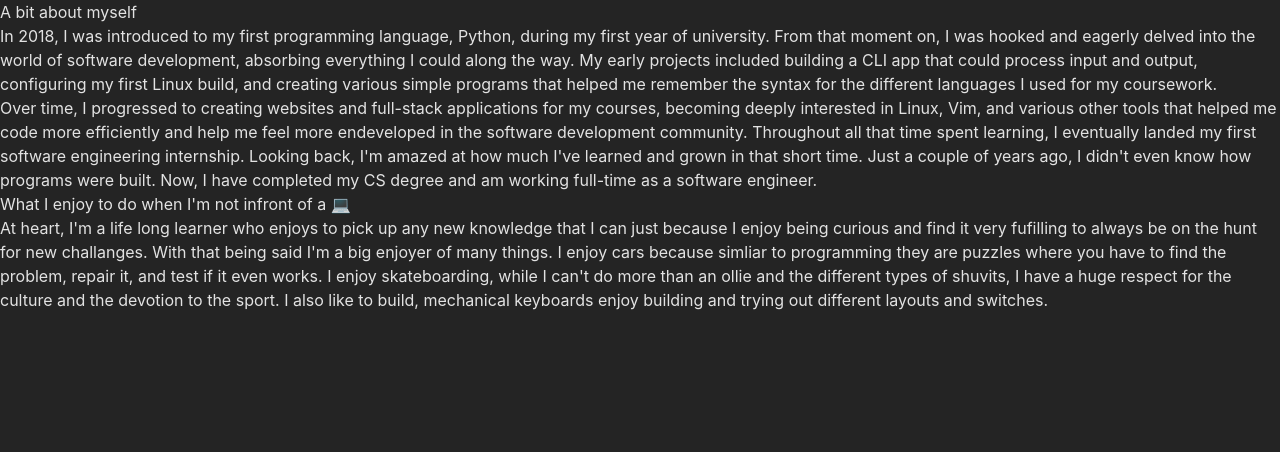
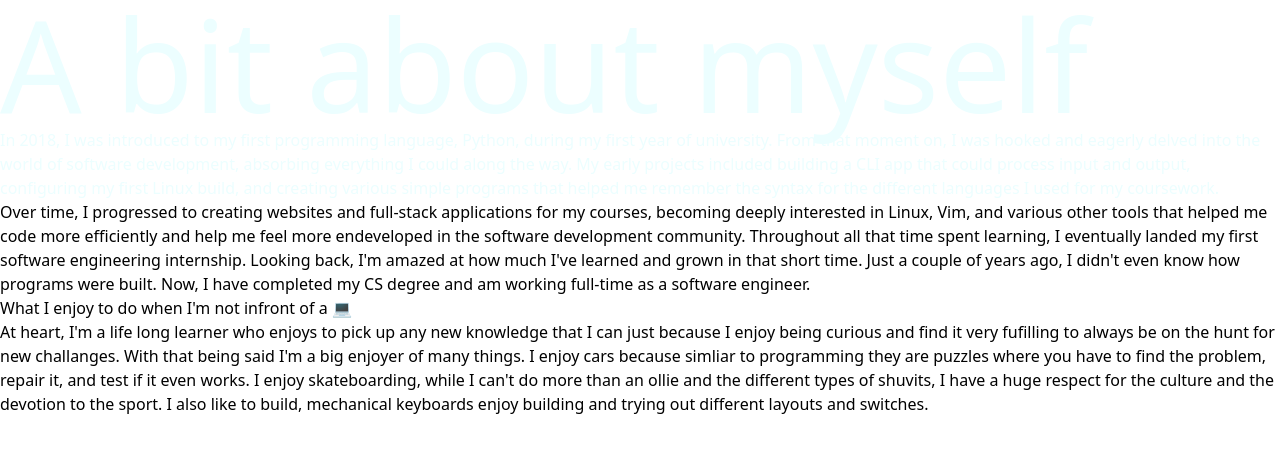
Before and after one commit to TechGlue/PersonalSite, a React (Vite) app in the folder Website/: page /about in a window 1280 px wide. Shown: the top 452 px of the page. Built offline with nearby package versions, Linux system fonts and the light colour scheme.

Commit message:
styling cont.

```diff
--- a/Website/src/error-page.jsx
+++ b/Website/src/error-page.jsx
@@ -5,12 +5,17 @@ export default function ErrorPage() {
   console.error(error);
 
   return (
-    <div id="error-page">
-      <h1>Oops!</h1>
-      <p>Sorry, an unexpected error has occurred. Please contact Luis, if you need help or links are broken.</p>
-      <p>
-        <i>{error.statusText || error.message}</i>
-      </p>
+    <div className="flex h-screen" id="error-page">
+      <div className="m-auto">
+        <p className="text-7xl mb-5 ">Oops!</p>
+        <p className="text-lg">
+          <i>{error.statusText || error.message}</i>
+        </p>
+        <p className="text-md">
+          Sorry, unexpected error has occurred. Please contact Luis, if you need
+          help or links are broken. Thank you!
+        </p>
+      </div>
     </div>
   );
 }
--- a/Website/src/index.css
+++ b/Website/src/index.css
@@ -2,71 +2,84 @@
 @tailwind components;
 @tailwind utilities;
 
-:root {
-  font-family: Inter, Avenir, Helvetica, Arial, sans-serif;
-  font-size: 16px;
-  line-height: 24px;
-  font-weight: 400;
-
-  color-scheme: light dark;
-  color: rgba(255, 255, 255, 0.87);
-  background-color: #242424;
-
-  font-synthesis: none;
-  text-rendering: optimizeLegibility;
-  -webkit-font-smoothing: antialiased;
-  -moz-osx-font-smoothing: grayscale;
-  -webkit-text-size-adjust: 100%; }
-
-a {
-  font-weight: 500;
-  color: #646cff;
-  text-decoration: inherit;
-}
-a:hover {
-  color: #535bf2;
+@layer base {
+  :root {
+    --color-text-base: #ffffff;
+    --color-text-muted: #c7d2fe
+    --color-text-inverted: #4f46e5;
+    --color-fille: #4338ca;
+    --color-button-accent: #6366f1;
+    --color-button-accent-hover: #4f46e5;
+    --color-button-muted: #6366f1;
+  }
 }
 
-body {
-  //margin: 0;
-  //display: flex;
-  //place-items: center;
-  min-width: 320px;
-  min-height: 100vh;
-}
-
-h1 {
-  font-size: 3.2em;
-  line-height: 1.1;
-}
-
-button {
-  border-radius: 8px;
-  border: 1px solid transparent;
-  padding: 0.6em 1.2em;
-  font-size: 1em;
-  font-weight: 500;
-  font-family: inherit;
-  background-color: #1a1a1a;
-  cursor: pointer;
-  transition: border-color 0.25s;
-}
-button:hover {
-  border-color: #646cff;
-}
-button:focus, button:focus-visible {
-  outline: 4px auto -webkit-focus-ring-color;
-}
-
-@media () {
-  :root {
-    color: #213547;
-    background-color: #ffffff;
-  }
-  a:hover {
-    color: #747bff;
-  }
-  button {
-    background-color: #f9f9f9;
-  }
-}
+/* :root {
+//  font-family: Inter, Avenir, Helvetica, Arial, sans-serif;
+//  font-size: 16px;
+//  line-height: 24px;
+//  font-weight: 400;
+//
+//  color-scheme: light dark;
+//  color: rgba(255, 255, 255, 0.87);
+//  background-color: #242424;
+//
+//  font-synthesis: none;
+//  text-rendering: optimizeLegibility;
+//  -webkit-font-smoothing: antialiased;
+//  -moz-osx-font-smoothing: grayscale;
+//  -webkit-text-size-adjust: 100%; }
+//
+//a {
+//  font-weight: 500;
+//  color: #646cff;
+//  text-decoration: inherit;
+//}
+//a:hover {
+//  color: #535bf2;
+//}
+//
+//body {
+//  //margin: 0;
+//  //display: flex;
+//  //place-items: center;
+//  min-width: 320px;
+//  min-height: 100vh;
+//}
+//
+//h1 {
+//  font-size: 3.2em;
+//  line-height: 1.1;
+//}
+//
+//button {
+//  border-radius: 8px;
+//  border: 1px solid transparent;
+//  padding: 0.6em 1.2em;
+//  font-size: 1em;
+//  font-weight: 500;
+//  font-family: inherit;
+//  background-color: #1a1a1a;
+//  cursor: pointer;
+//  transition: border-color 0.25s;
+//}
+//button:hover {
+//  border-color: #646cff;
+//}
+//button:focus, button:focus-visible {
+//  outline: 4px auto -webkit-focus-ring-color;
+//}
+//
+//@media () {
+//  :root {
+//    color: #213547;
+//    background-color: #ffffff;
+//  }
+//  a:hover {
+//    color: #747bff;
+//  }
+//  button {
+//    background-color: #f9f9f9;
+//  }
+//}
+*/
--- a/Website/src/main.jsx
+++ b/Website/src/main.jsx
@@ -5,7 +5,7 @@ import "./index.css";
 import Root from "./routes/root";
 import Error from "./error-page.jsx";
 import Resume from "./routes/resume.jsx";
-import About from "./routes/about.jsx";
+import About from "./routes/components/about.jsx";
 import SplashPage from "./routes/splashpage.jsx";
 import Equipment from "./routes/equipment.jsx";
 
--- a/Website/src/routes/about.jsx
+++ /dev/null
@@ -1,41 +0,0 @@
-export default function About() {
-  return (
-      <>
-      <h2>A bit about myself</h2>
-      <p>
-        In 2018, I was introduced to my first programming language, Python,
-        during my first year of university. From that moment on, I was hooked
-        and eagerly delved into the world of software development, absorbing
-        everything I could along the way. My early projects included building a
-        CLI app that could process input and output, configuring my first Linux
-        build, and creating various simple programs that helped me remember the
-        syntax for the different languages I used for my coursework.
-      </p>
-
-      <p>
-        Over time, I progressed to creating websites and full-stack applications
-        for my courses, becoming deeply interested in Linux, Vim, and various
-        other tools that helped me code more efficiently and help me feel more endeveloped in the software development community. Throughout all that time spent learning, I
-        eventually landed my first software engineering internship. Looking
-        back, I'm amazed at how much I've learned and grown in that short time.
-        Just a couple of years ago, I didn't even know how programs were built.
-        Now, I have completed my CS degree and am working full-time as a
-        software engineer.
-      </p>
-
-      <h2>What I enjoy to do when I'm not infront of a 💻</h2>
-      <p>
-        At heart, I'm a life long learner who enjoys to pick up any new
-        knowledge that I can just because I enjoy being curious and find it very
-        fufilling to always be on the hunt for new challanges. With that being
-        said I'm a big enjoyer of many things. I enjoy cars because simliar to
-        programming they are puzzles where you have to find the problem, repair
-        it, and test if it even works. I enjoy skateboarding, while I can't do
-        more than an ollie and the different types of shuvits, I have a huge
-        respect for the culture and the devotion to the sport. I also like to
-        build, mechanical keyboards enjoy building and trying out different
-        layouts and switches.
-      </p>
-    </>
-  );
-}
--- /dev/null
+++ b/Website/src/routes/components/about.jsx
@@ -0,0 +1,47 @@
+import * as React from "react";
+
+export default function About() {
+  return (
+    <>
+      <div>
+        <p className="text-cyan-50 text-9xl">A bit about myself</p>
+        <p class="text-cyan-50">
+          In 2018, I was introduced to my first programming language, Python,
+          during my first year of university. From that moment on, I was hooked
+          and eagerly delved into the world of software development, absorbing
+          everything I could along the way. My early projects included building
+          a CLI app that could process input and output, configuring my first
+          Linux build, and creating various simple programs that helped me
+          remember the syntax for the different languages I used for my
+          coursework.
+        </p>
+
+        <p>
+          Over time, I progressed to creating websites and full-stack
+          applications for my courses, becoming deeply interested in Linux, Vim,
+          and various other tools that helped me code more efficiently and help
+          me feel more endeveloped in the software development community.
+          Throughout all that time spent learning, I eventually landed my first
+          software engineering internship. Looking back, I'm amazed at how much
+          I've learned and grown in that short time. Just a couple of years ago,
+          I didn't even know how programs were built. Now, I have completed my
+          CS degree and am working full-time as a software engineer.
+        </p>
+
+        <h2>What I enjoy to do when I'm not infront of a 💻</h2>
+        <p>
+          At heart, I'm a life long learner who enjoys to pick up any new
+          knowledge that I can just because I enjoy being curious and find it
+          very fufilling to always be on the hunt for new challanges. With that
+          being said I'm a big enjoyer of many things. I enjoy cars because
+          simliar to programming they are puzzles where you have to find the
+          problem, repair it, and test if it even works. I enjoy skateboarding,
+          while I can't do more than an ollie and the different types of
+          shuvits, I have a huge respect for the culture and the devotion to the
+          sport. I also like to build, mechanical keyboards enjoy building and
+          trying out different layouts and switches.
+        </p>
+      </div>
+    </>
+  );
+}
--- a/Website/src/routes/root.jsx
+++ b/Website/src/routes/root.jsx
@@ -1,5 +1,4 @@
 import * as React from "react";
-import { Outlet, Link } from "react-router-dom";
 import SplashPage from "./splashpage.jsx";
 import Navbar from "./components/navbar.jsx";
 export default function Root() {
--- a/Website/tailwind.config.cjs
+++ b/Website/tailwind.config.cjs
@@ -1,15 +1,12 @@
 /** @type {import('tailwindcss').Config} */
 module.exports = {
   content: ["./index.html", "./src/**/*.{js,ts,jsx,tsx}"],
-  darkMode: 'class',
   theme: {
     extend: {
-      colors: {
-        primary: "#639",
-        secondary: "#ff9800",
-        accent: "#ffc107",
-        dark: "#111",
-        light: "#f5f5f5",
+      textColor: {
+        skin: {
+          base: "var(--color-text-base)",
+        },
       },
     },
   },
```
